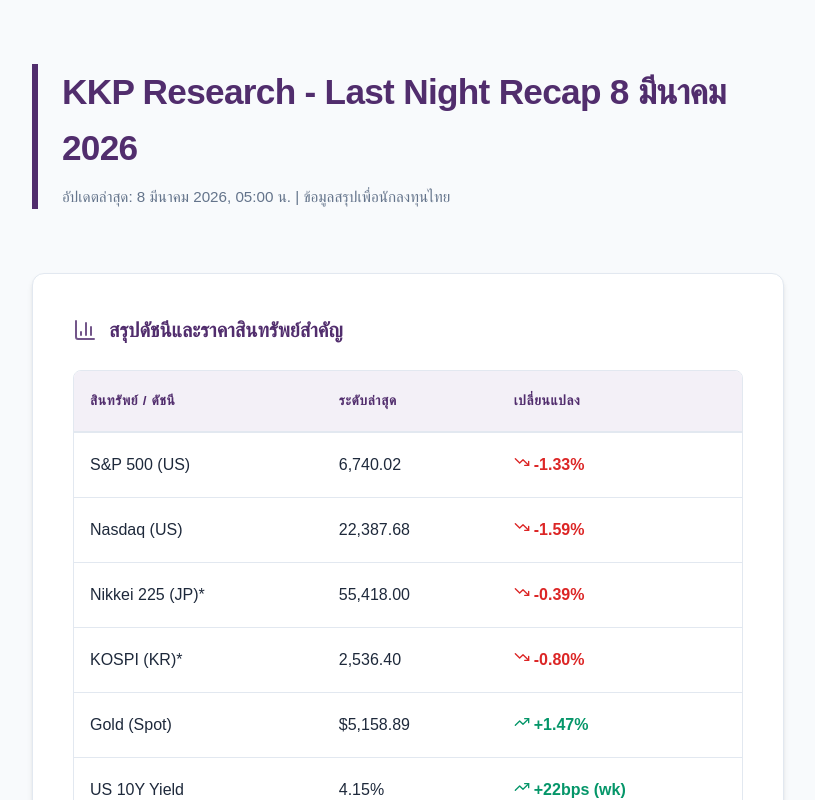
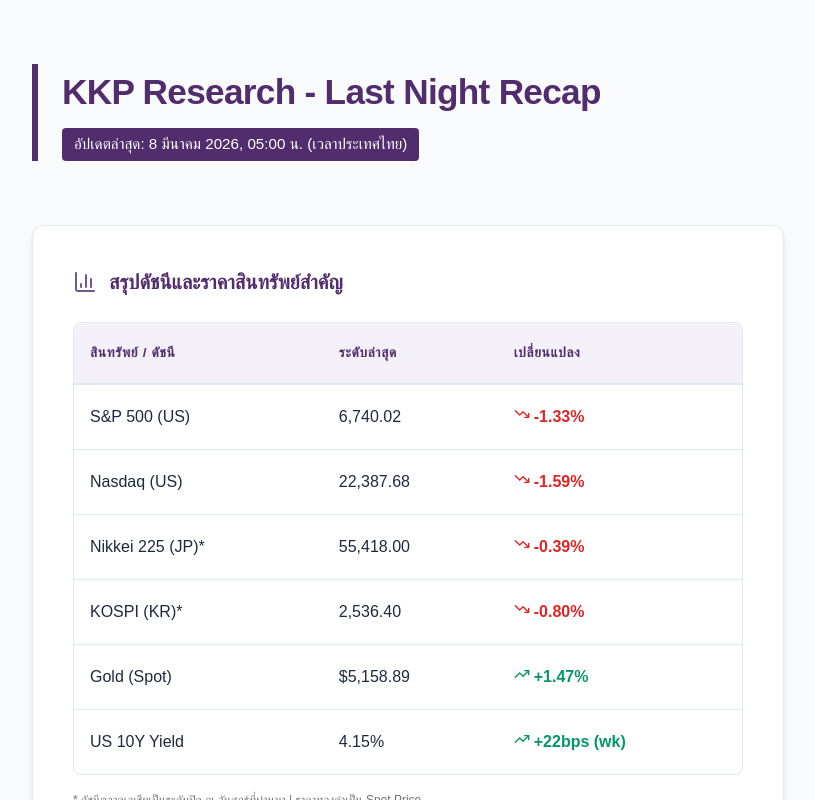
Before and after one commit to soi130/kkp-research-last-night-recap, a React (Vite) app: page / in a window 1280 px wide. Shown: the top 800 px of the page, without its empty margins (232-1047 px from the left). Built offline with nearby package versions, Linux system fonts and the light colour scheme.

Commit message:
Update: Added prominent Thai update time to web app and pushed final debug Action

```diff
--- a/src/App.tsx
+++ b/src/App.tsx
@@ -6,8 +6,10 @@
   return (
     <div className="container">
       <header>
-        <h1>KKP Research - Last Night Recap {data.lastUpdated.split(',')[0]}</h1>
-        <div className="timestamp">อัปเดตล่าสุด: {data.lastUpdated} | ข้อมูลสรุปเพื่อนักลงทุนไทย</div>
+        <h1>KKP Research - Last Night Recap</h1>
+        <div className="timestamp" style={{background: '#512D6D', color: '#fff', padding: '4px 12px', borderRadius: '4px', display: 'inline-block'}}>
+          อัปเดตล่าสุด: {data.lastUpdated} (เวลาประเทศไทย)
+        </div>
       </header>
 
       {/* 1. สรุปดัชนีสำคัญ */}
```
